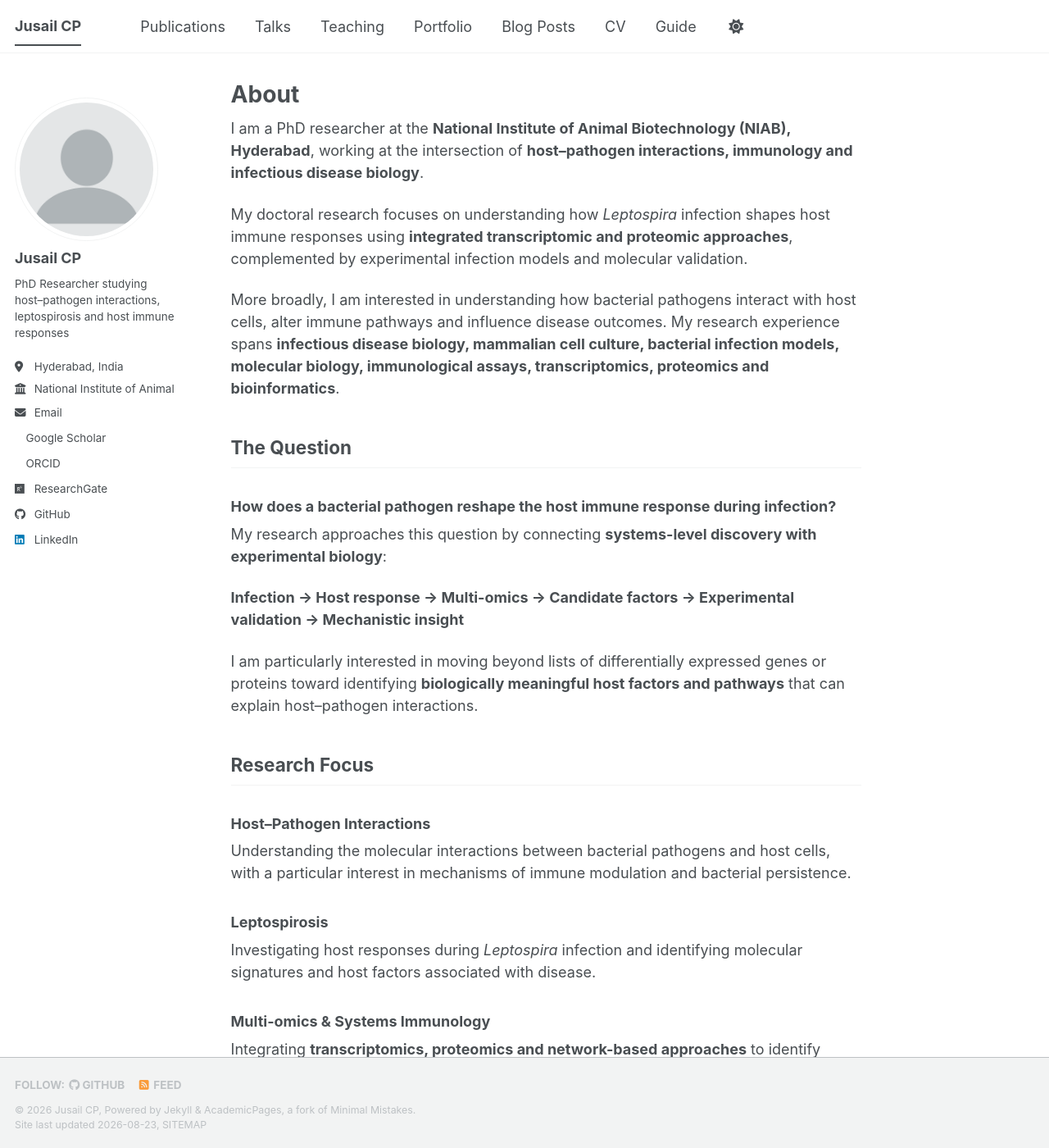
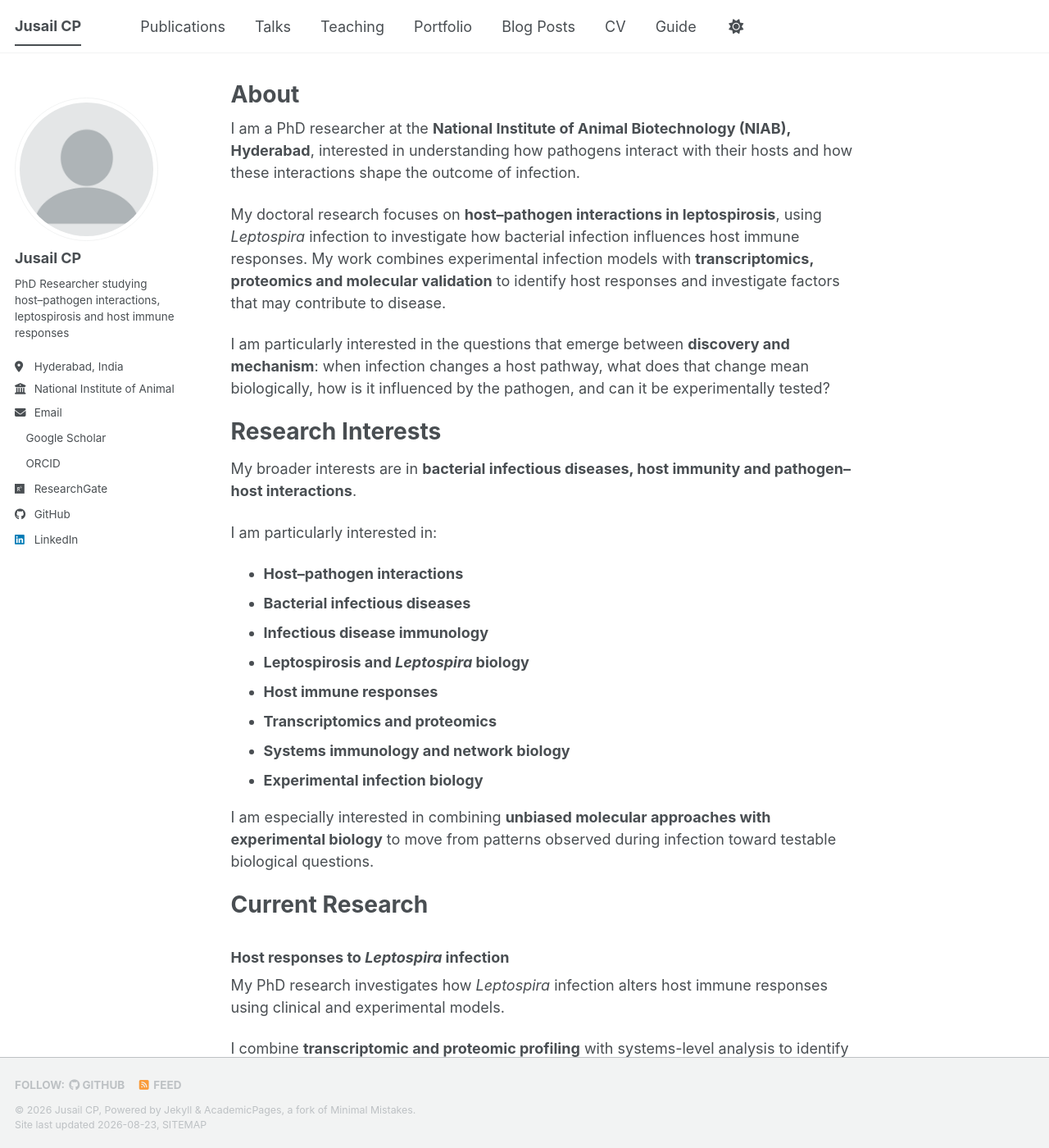
Before and after one commit to jusail/jusail.github.io, a Jekyll site: the page built from _pages/about.md, in a window 1280 px wide and 1400 px high. Shown: the whole window at 82% size. Built offline with Jekyll 4.4.1, drawn with Linux system fonts in a browser that asks for light colours; a style sheet for code colours, icons or effects is not loaded; some of the changed text lies outside the part shown.

Commit message:
Update about.md

```diff
--- a/_pages/about.md
+++ b/_pages/about.md
@@ -7,117 +7,51 @@ redirect_from:
   - /about.html
 ---
 
-I am a PhD researcher at the **National Institute of Animal Biotechnology (NIAB), Hyderabad**, working at the intersection of **host–pathogen interactions, immunology and infectious disease biology**.
+I am a PhD researcher at the **National Institute of Animal Biotechnology (NIAB), Hyderabad**, interested in understanding how pathogens interact with their hosts and how these interactions shape the outcome of infection.
 
-My doctoral research focuses on understanding how *Leptospira* infection shapes host immune responses using **integrated transcriptomic and proteomic approaches**, complemented by experimental infection models and molecular validation.
+My doctoral research focuses on **host–pathogen interactions in leptospirosis**, using *Leptospira* infection to investigate how bacterial infection influences host immune responses. My work combines experimental infection models with **transcriptomics, proteomics and molecular validation** to identify host responses and investigate factors that may contribute to disease.
 
-More broadly, I am interested in understanding how bacterial pathogens interact with host cells, alter immune pathways and influence disease outcomes. My research experience spans **infectious disease biology, mammalian cell culture, bacterial infection models, molecular biology, immunological assays, transcriptomics, proteomics and bioinformatics**.
+I am particularly interested in the questions that emerge between **discovery and mechanism**: when infection changes a host pathway, what does that change mean biologically, how is it influenced by the pathogen, and can it be experimentally tested?
 
-## The Question
+# Research Interests
 
-### How does a bacterial pathogen reshape the host immune response during infection?
+My broader interests are in **bacterial infectious diseases, host immunity and pathogen–host interactions**.
 
-My research approaches this question by connecting **systems-level discovery with experimental biology**:
+I am particularly interested in:
 
-**Infection → Host response → Multi-omics → Candidate factors → Experimental validation → Mechanistic insight**
+- **Host–pathogen interactions**
+- **Bacterial infectious diseases**
+- **Infectious disease immunology**
+- **Leptospirosis and *Leptospira* biology**
+- **Host immune responses**
+- **Transcriptomics and proteomics**
+- **Systems immunology and network biology**
+- **Experimental infection biology**
 
-I am particularly interested in moving beyond lists of differentially expressed genes or proteins toward identifying **biologically meaningful host factors and pathways** that can explain host–pathogen interactions.
+I am especially interested in combining **unbiased molecular approaches with experimental biology** to move from patterns observed during infection toward testable biological questions.
 
-## Research Focus
+# Current Research
 
-### Host–Pathogen Interactions
+### Host responses to *Leptospira* infection
 
-Understanding the molecular interactions between bacterial pathogens and host cells, with a particular interest in mechanisms of immune modulation and bacterial persistence.
+My PhD research investigates how *Leptospira* infection alters host immune responses using clinical and experimental models.
 
-### Leptospirosis
+I combine **transcriptomic and proteomic profiling** with systems-level analysis to identify candidate host factors and pathways, followed by experimental validation in infection models.
 
-Investigating host responses during *Leptospira* infection and identifying molecular signatures and host factors associated with disease.
+The central idea behind this work is:
 
-### Multi-omics & Systems Immunology
+**Infection → Host response → Molecular discovery → Candidate factors → Experimental validation**
 
-Integrating **transcriptomics, proteomics and network-based approaches** to identify pathways and candidate regulators involved in infection.
+Rather than treating multi-omics data as an endpoint, I use it as a starting point for asking **which changes matter, why they occur, and how they may influence infection outcomes**.
 
-### Experimental Infection Biology
+# Looking Ahead
 
-Using mammalian cell and bacterial infection models to experimentally investigate candidate host factors identified through systems-level analyses.
+I am interested in continuing to develop as a researcher at the intersection of **host–pathogen biology, immunology and infectious diseases**.
 
-### Infectious Disease & Vaccines
+For my next stage of research, I hope to build on my experience in bacterial infection and multi-omics while developing deeper expertise in **mechanistic host–pathogen biology**.
 
-Interested in translating host–pathogen biology into potential strategies for understanding, preventing and controlling infectious diseases.
+My long-term goal is to understand the molecular and cellular interactions that determine the outcome of infection and to contribute to research that improves our understanding of infectious diseases.
 
-## Current Research
+# Contact
 
-### Decoding host responses to *Leptospira* infection
-
-My PhD research combines clinical and experimental models with transcriptomic and proteomic approaches to investigate host immune responses during leptospiral infection.
-
-The overall research workflow can be viewed as:
-
-**Clinical/experimental infection**
-
-↓
-
-**Host transcriptome + proteome**
-
-↓
-
-**Systems-level analysis**
-
-↓
-
-**Candidate host factors**
-
-↓
-
-**Experimental validation**
-
-↓
-
-**Understanding host–pathogen mechanisms**
-
-This approach allows me to connect large-scale molecular datasets with experimentally testable biological questions.
-
-## Research Journey
-
-My research training has taken me through different areas of biomedical science, gradually leading toward host–pathogen biology and infectious disease research.
-
-**ICMR–National Institute of Virology, Pune**
-Extracellular microRNA and molecular biology research
-
-↓
-
-**Indian Institute of Technology Kanpur**
-Molecular biology, animal models and gene therapy-related research
-
-↓
-
-**South Dakota State University, USA**
-Host–microbiome and pathogen interaction research
-
-↓
-
-**National Institute of Animal Biotechnology, Hyderabad**
-*Leptospira* infection, host immunity and multi-omics
-
-## Scientific Toolbox
-
-**Experimental Biology**
-Mammalian cell culture · bacterial infection · macrophage models · qRT-PCR · ELISA · Western blotting · flow cytometry
-
-**Omics & Systems Biology**
-RNA-seq · transcriptomics · proteomics · differential expression · WGCNA · network analysis
-
-**Bioinformatics**
-R · UNIX/Linux · BLAST · UniProt · PDB · biological data analysis
-
-## Research Philosophy
-
-### From discovery to mechanism.
-
-I am interested in combining **systems-level approaches with experimental biology** to move from complex molecular datasets toward experimentally testable mechanisms of host–pathogen interaction.
-
-Ultimately, I hope to contribute to a better understanding of infectious diseases by connecting **molecular discovery, host immunity and pathogen biology**.
-
-## Contact
-
-Please feel free to [email me](mailto:jusail@niab.org.in) if you have questions about my research, potential collaborations or research opportunities.
+Please feel free to [email me](mailto:jusail@niab.org.in) if you would like to discuss my research, collaborations or research opportunities.
```
